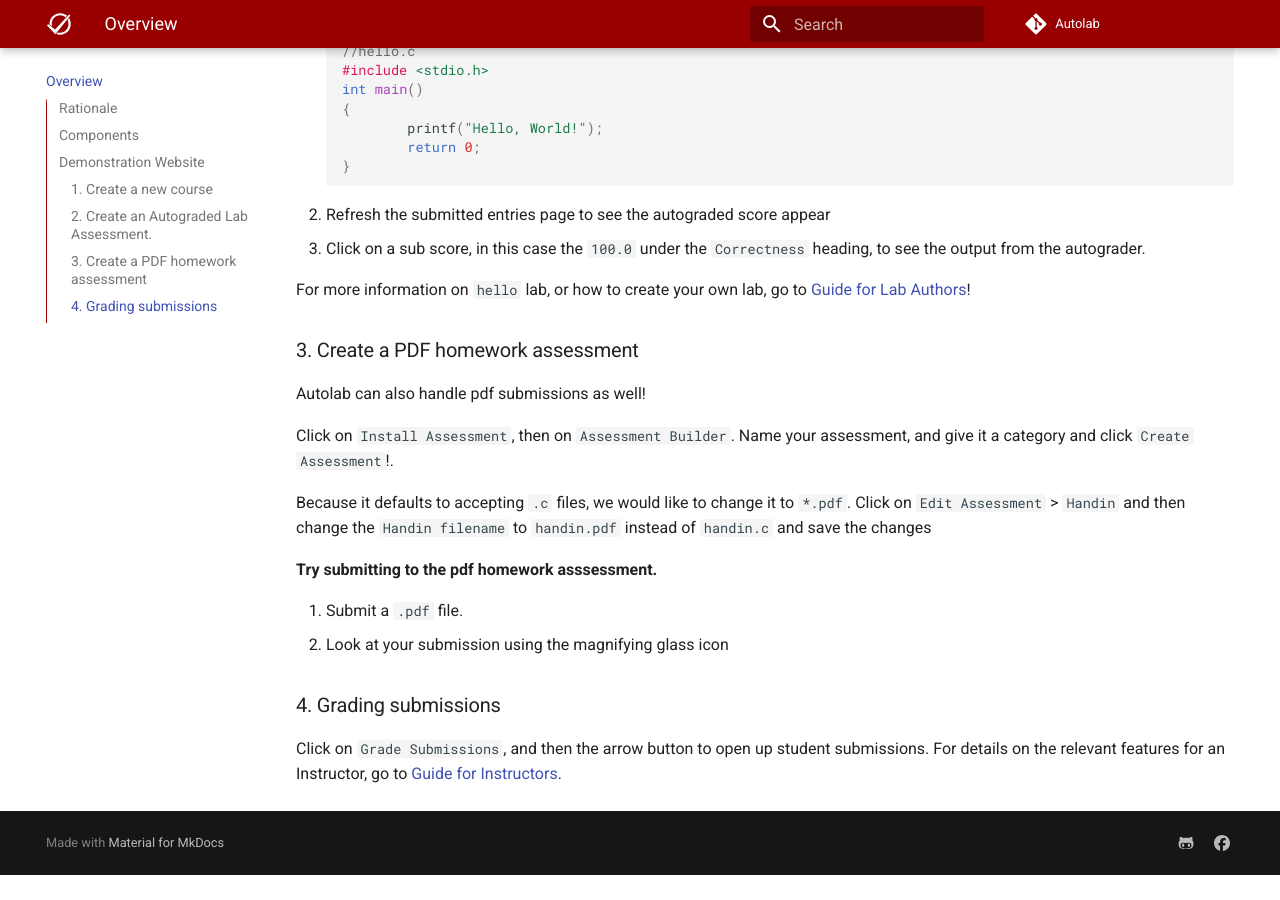
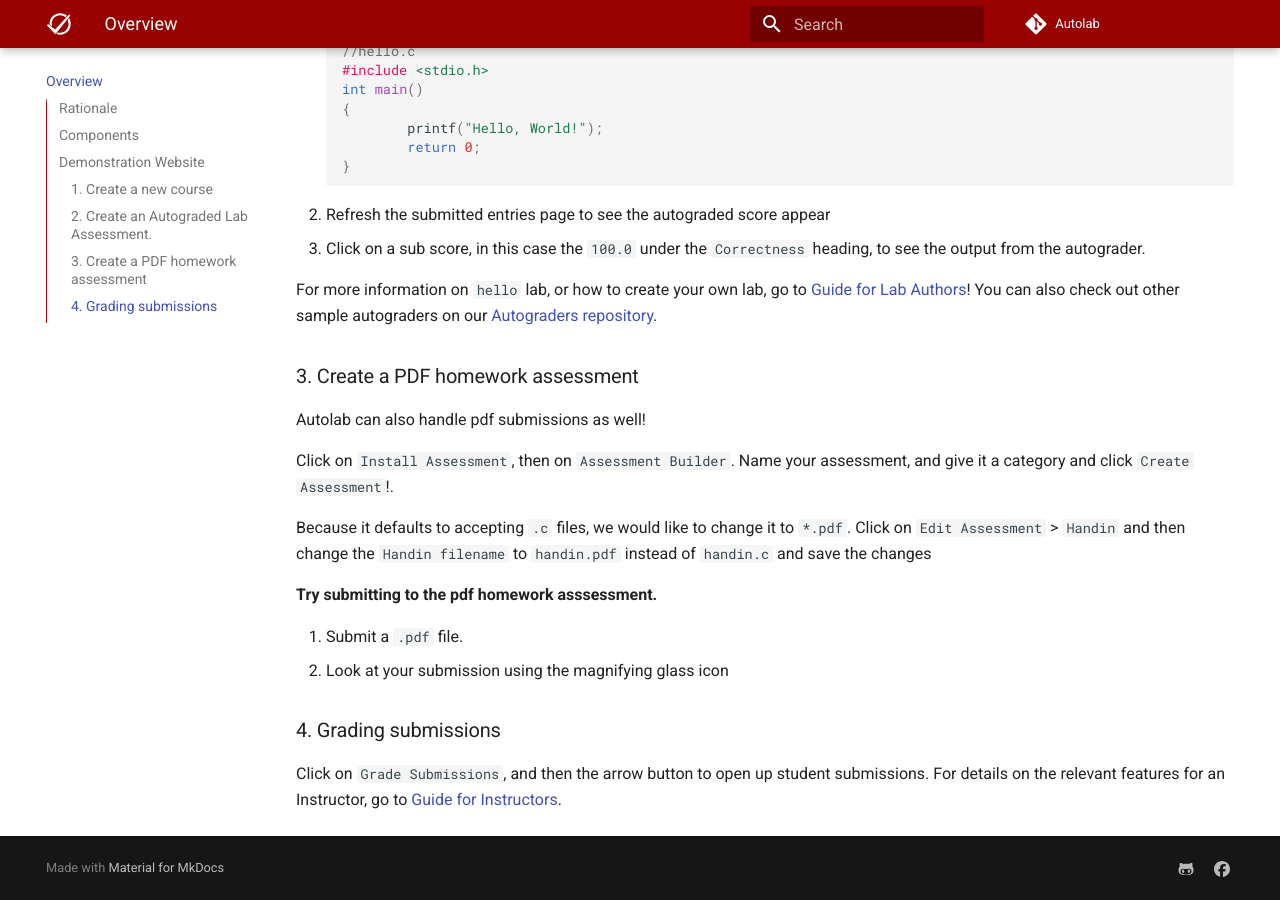
Before and after one commit to muaziqbal/Autolab, an MkDocs documentation site: the page built from docs/index.md, in a window 1280 px wide and 900 px high, scrolled down 2422 px. Built offline with MkDocs 1.6.1 and Material for MkDocs 9.7.7, drawn with Linux system fonts in a browser that asks for light colours; comment, search, counter and statistics services are not loaded; before the commit the page ends 3297 px from its top, so only the background shows below that.

Commit message:
Link to autograder repo in docs (#1502)
* mention autograder repo in docs

* add autograder link on lab authors guide

```diff
--- a/docs/index.md
+++ b/docs/index.md
@@ -59,7 +59,7 @@ In the `hello` lab, students are asked to write a file called `hello.c`. The aut
 2. Refresh the submitted entries page to see the autograded score appear
 3. Click on a sub score, in this case the `100.0` under the `Correctness` heading, to see the output from the autograder.
 
-For more information on `hello` lab, or how to create your own lab, go to [Guide for Lab Authors](/lab)!
+For more information on `hello` lab, or how to create your own lab, go to [Guide for Lab Authors](/lab)! You can also check out other sample autograders on our [Autograders repository](https://github.com/autolab/autograders-examples).
 
 ### 3. Create a PDF homework assessment
 Autolab can also handle pdf submissions as well!
```
Also changed, not shown: docs/lab.md (+3 -0 lines).
